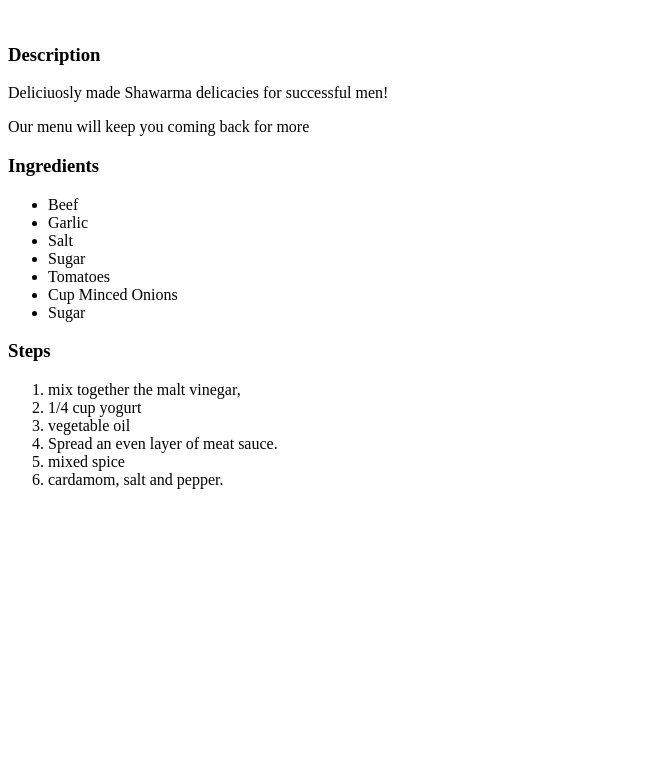
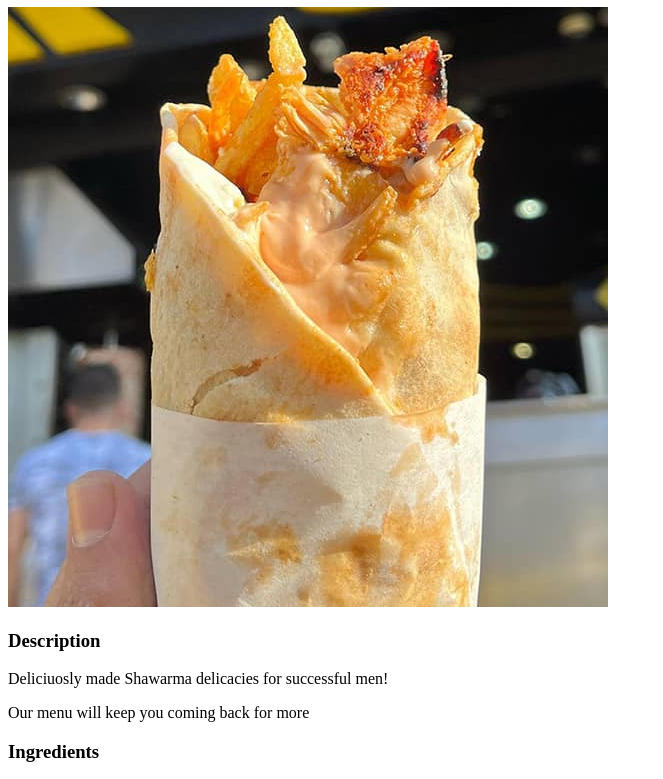
Before and after one commit to chidiHenry/odinRecipes, a plain HTML site: page recipes/shawarma.html in a window 1280 px wide. Shown: the part 73-852 px from the top of the page, without its empty margins (0-663 px from the left). Before the commit the page ends 800 px from the top, so only its background shows below. Drawn offline with Linux system fonts and the light colour scheme.

Commit message:
New Commit

```diff
--- a/recipes/shawarma.html
+++ b/recipes/shawarma.html
@@ -8,7 +8,7 @@
 </head>
 <body>
     <h1>Shawarma</h1>
-    <img src="./shawarma.html" alt="">
+    <img src="./images/shawarma-recipe.jpg" alt="">
     <h3> Description</h3>
     <p>Deliciuosly made Shawarma delicacies for successful men!</p>
     <p>Our menu will keep you coming back for more</p>
```
